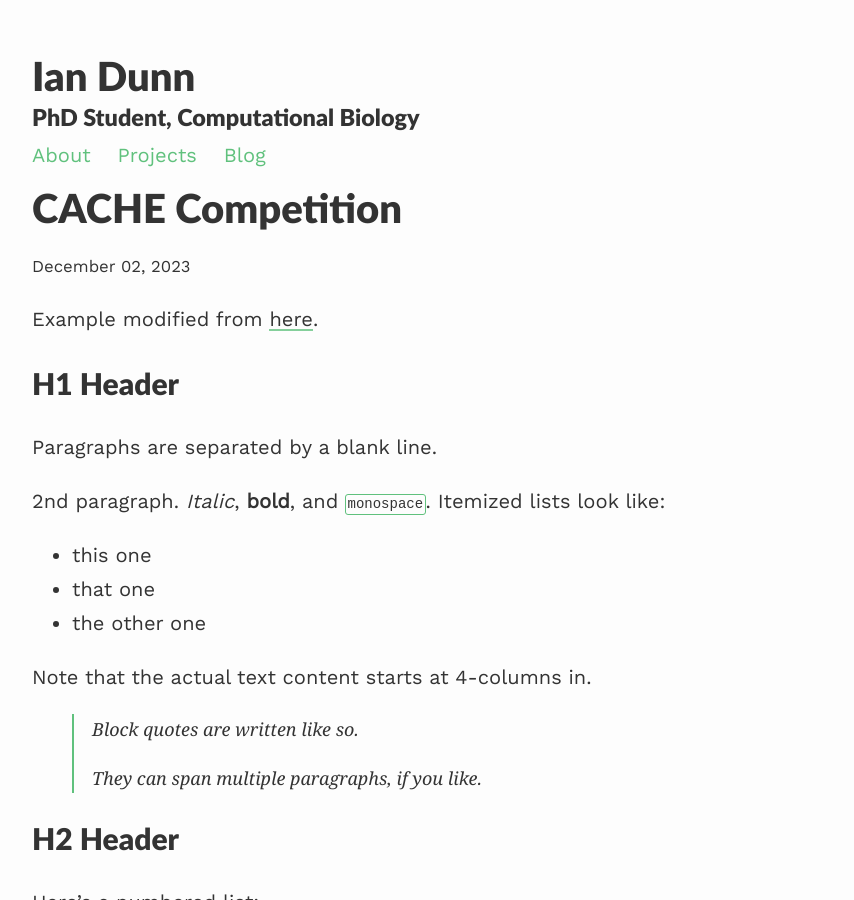
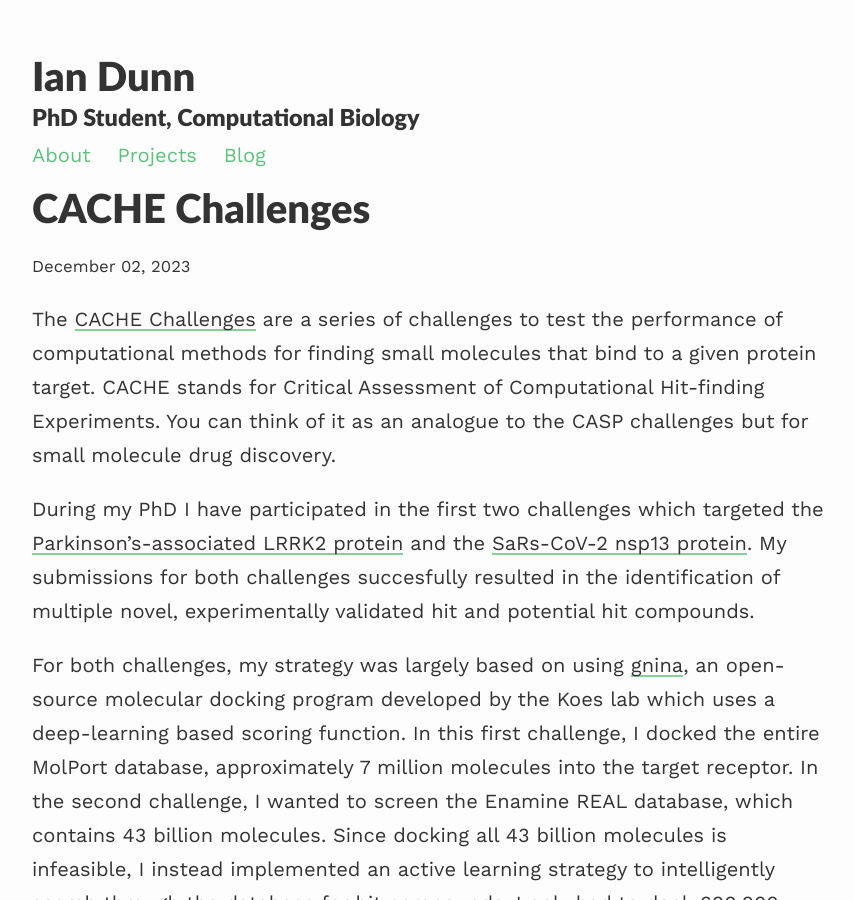
Before and after one commit to Dunni3/dunni3.github.io, a Jekyll site: the page built from _projects/cache.md, in a window 1280 px wide and 900 px high. Shown: the whole window, without its empty margins (208-1062 px from the left). Built offline with Jekyll 4.4.1, drawn with Linux system fonts in a browser that asks for light colours; nearby versions of some CDN libraries; formulas are drawn with MathJax 3; some of the changed text lies outside the part shown.

Commit message:
added cache competition

```diff
--- a/_projects/cache.md
+++ b/_projects/cache.md
@@ -1,142 +1,11 @@
 ---
 layout: post
-title: CACHE Competition
+title: CACHE Challenges
 description: Large-Scale Virtual Screening with Open-Source Software
 ---
 
-Example modified from [here](http://www.unexpected-vortices.com/sw/rippledoc/quick-markdown-example.html){:target="_blank"}.
+The [CACHE Challenges](https://cache-challenge.org/) are a series of challenges to test the performance of computational methods for finding small molecules that bind to a given protein target. CACHE stands for Critical Assessment of Computational Hit-finding Experiments. You can think of it as an analogue to the CASP challenges but for small molecule drug discovery.
 
-H1 Header
-============
+During my PhD I have participated in the first two challenges which targeted the [Parkinson's-associated LRRK2 protein](https://cache-challenge.org/challenges/predict-hits-for-the-wdr-domain-of-lrrk2) and the [SaRs-CoV-2 nsp13 protein](https://cache-challenge.org/challenges/finding-ligands-targeting-the-conserved-rna-binding-site-of-sars-cov-2-nsp13). My submissions for both challenges succesfully resulted in the identification of multiple novel, experimentally validated hit and potential hit compounds.
 
-Paragraphs are separated by a blank line.
-
-2nd paragraph. *Italic*, **bold**, and `monospace`. Itemized lists
-look like:
-
-  * this one
-  * that one
-  * the other one
-
-Note that the actual text
-content starts at 4-columns in.
-
-> Block quotes are
-> written like so.
->
-> They can span multiple paragraphs,
-> if you like.
-
-
-H2 Header
-------------
-
-Here's a numbered list:
-
- 1. first item
- 2. second item
- 3. third item
-
-Note again how the actual text starts at 4 columns in (4 characters
-from the left side). Here's a code sample:
-
-    # Let me re-iterate ...
-    for i in 1 .. 10 { do-something(i) }
-
-As you probably guessed, indented 4 spaces. By the way, instead of
-indenting the block, you can use delimited blocks, if you like:
-
-~~~
-define foobar() {
-    print "Welcome to flavor country!";
-}
-~~~
-
-(which makes copying & pasting easier). You can optionally mark the
-delimited block for Pandoc to syntax highlight it by specifying the languagae after the start of a block (e.g. `~~~python`) which would look like :
-
-~~~python
-import time
-# Quick, count to ten!
-for i in range(10):
-    # (but not *too* quick)
-    time.sleep(0.5)
-    print(i)
-~~~
-
-### An H3 header ###
-
-Now a nested list:
-
- 1. First, get these ingredients:
-
-      * carrots
-      * celery
-      * lentils
-
- 2. Boil some water.
-
- 3. Dump everything in the pot and follow
-    this algorithm:
-
-        find wooden spoon
-        uncover pot
-        stir
-        cover pot
-        balance wooden spoon precariously on pot handle
-        wait 10 minutes
-        goto first step (or shut off burner when done)
-
-    Do not bump wooden spoon or it will fall.
-
-Notice again how text always lines up on 4-space indents (including
-that last line which continues item 3 above).
-
-Here's a footnote [^1].
-
-[^1]: Some footnote text.
-
-Tables can look like this:
-
-| Header 1 | Header 2                   | Header 3 |
-|:--------:|:--------------------------:|:--------:|
-| data1a   | Data is longer than header | 1        |
-| d1b      | add a cell                 |          |
-| lorem    | ipsum                      | 3        |
-|          | empty outside cells        |          |
-| skip     |                            | 5        |
-| six      | Morbi purus                | 6        |
-
-
-A horizontal rule follows.
-
-***
-
-Here's a definition list:
-
-apples
-  : Good for making applesauce.
-
-oranges
-  : Citrus!
-
-tomatoes
-  : There's no "e" in tomatoe.
-
-Again, text is indented 4 spaces. (Put a blank line between each
-term and  its definition to spread things out more.)
-
-Here's a "line block" (note how whitespace is honored):
-
-| Line one
-|   Line too
-| Line tree
-
-and images can be specified like so:
-
-![example image](https://images.unsplash.com/photo-1488190211105-8b0e65b80b4e?w=300&h=300&fit=crop "An exemplary image")
-
-Inline math equation: $\omega = d\phi / dt$. Display
-math should get its own line like so:
-
-$$I = \int \rho R^{2} dV$$
+For both challenges, my strategy was largely based on using [gnina](https://github.com/gnina/gnina), an open-source molecular docking program developed by the Koes lab which uses a deep-learning based scoring function. In this first challenge, I docked the entire MolPort database, approximately 7 million molecules into the target receptor. In the second challenge, I wanted to screen the Enamine REAL database, which contains 43 billion molecules. Since docking all 43 billion molecules is infeasible, I instead implemented an active learning strategy to intelligently search through the database for hit compounds. I only had to dock 600,000 molecules, and of the top ~50 that were tested, 5 were experimentally identified as potential hits.
```
Also changed, not shown: index.md (+1 -1 lines).
